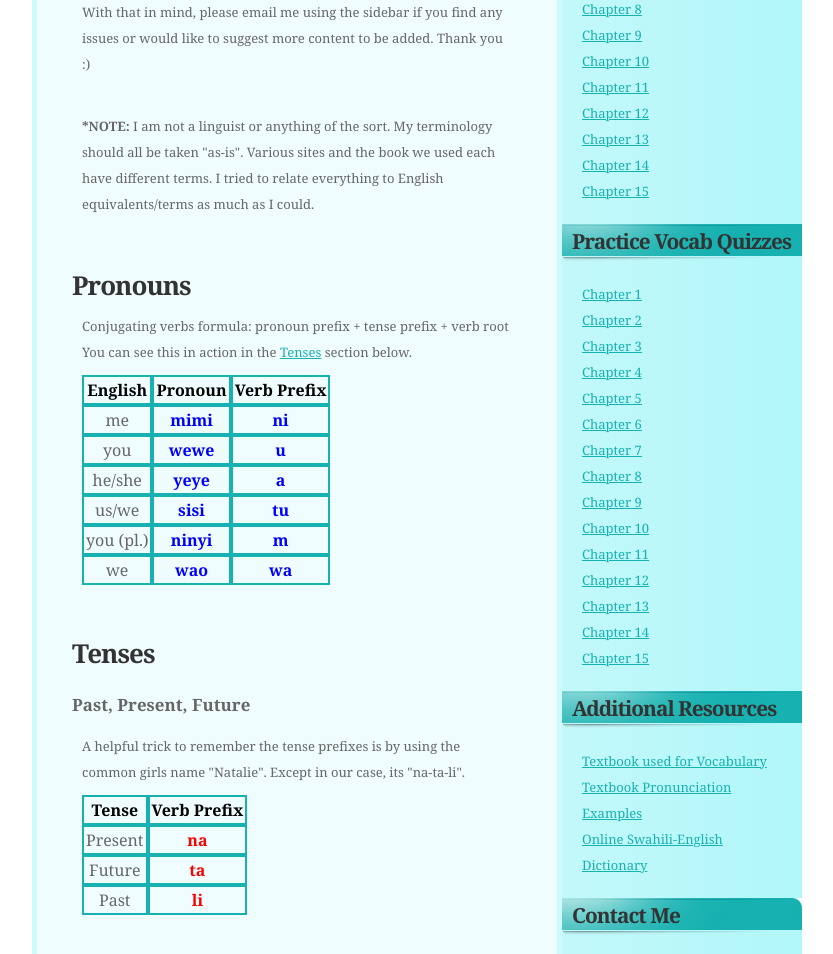
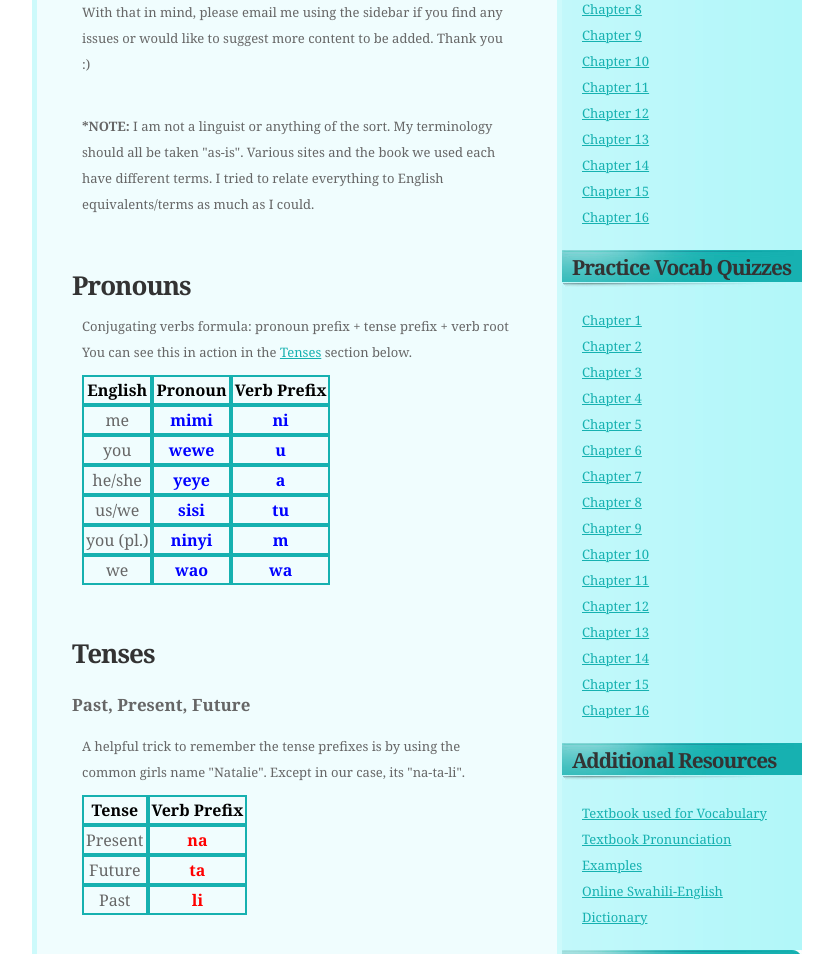
Before and after one commit to mrhappyasthma/SwahiliCheatSheet, a Python web app: template templates/home.html in a window 1280 px wide. Shown: the part 453-1407 px from the top of the page, without its empty margins (223-1056 px from the left). Run offline with Jinja, Linux system fonts and the light colour scheme; the template is opened without the code that fills it, so the values that code supplies are empty.

Commit message:
Added chapter 16 vocab links

```diff
--- a/templates/sidebar.html
+++ b/templates/sidebar.html
@@ -18,6 +18,7 @@
 				<li><a target="_blank" href="http://quizlet.com/67762039/flashcards">Chapter 13</a></li>
 				<li><a target="_blank" href="http://quizlet.com/69537917/flashcards">Chapter 14</a></li>
 				<li><a target="_blank" href="http://quizlet.com/69540426/flashcards">Chapter 15</a></li>
+				<li><a target="_blank" href="http://quizlet.com/71054272/flashcards">Chapter 16</a></li>
 			</ul>
 		</li>
 
@@ -39,6 +40,7 @@
 				<li><a target="_blank" href="http://quizlet.com/67762039/test">Chapter 13</a></li>
 				<li><a target="_blank" href="http://quizlet.com/69537917/test">Chapter 14</a></li>
 				<li><a target="_blank" href="http://quizlet.com/69540426/test">Chapter 15</a></li>
+				<li><a target="_blank" href="http://quizlet.com/71054272/test">Chapter 16</a></li>
 			</ul>
 		</li>
 
```
